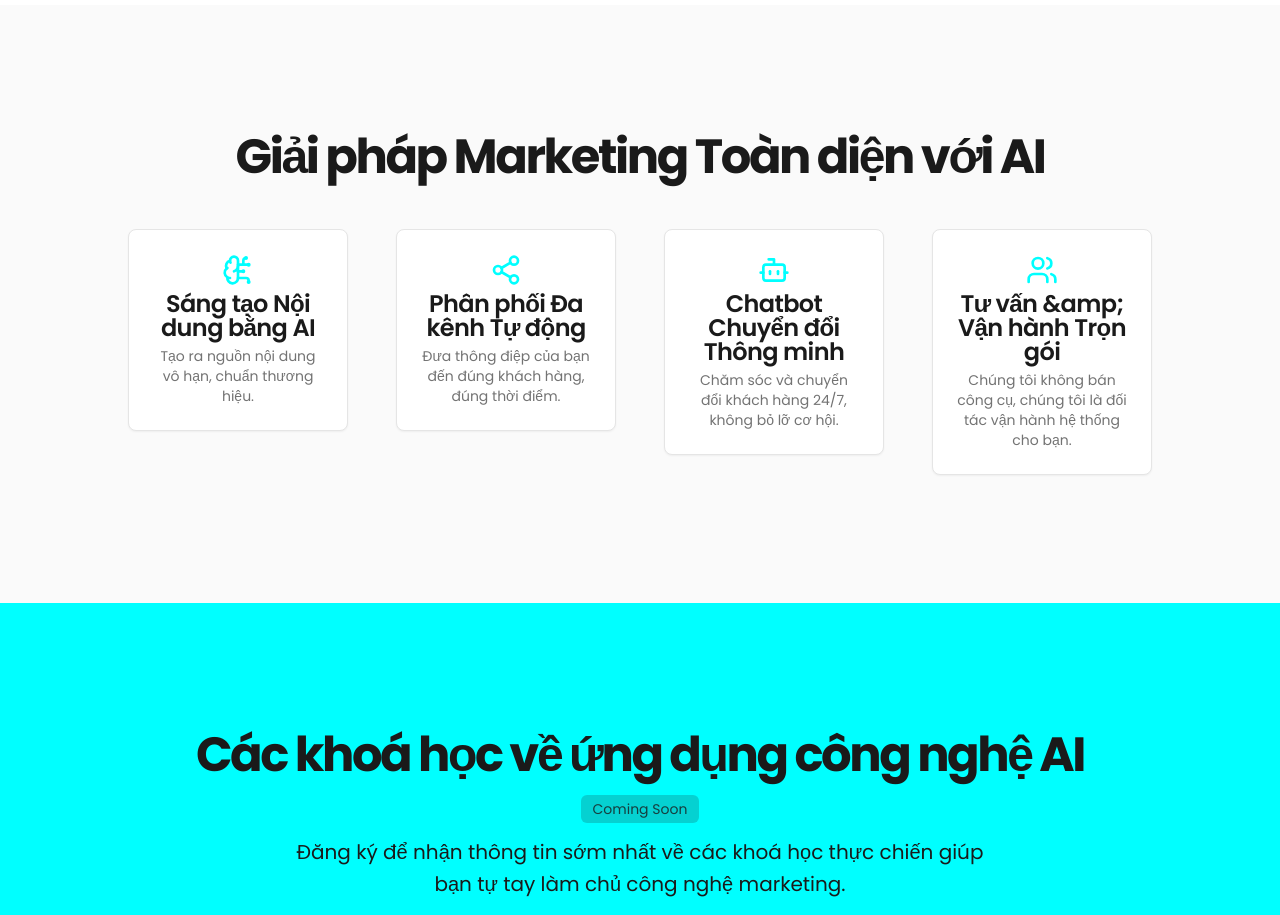
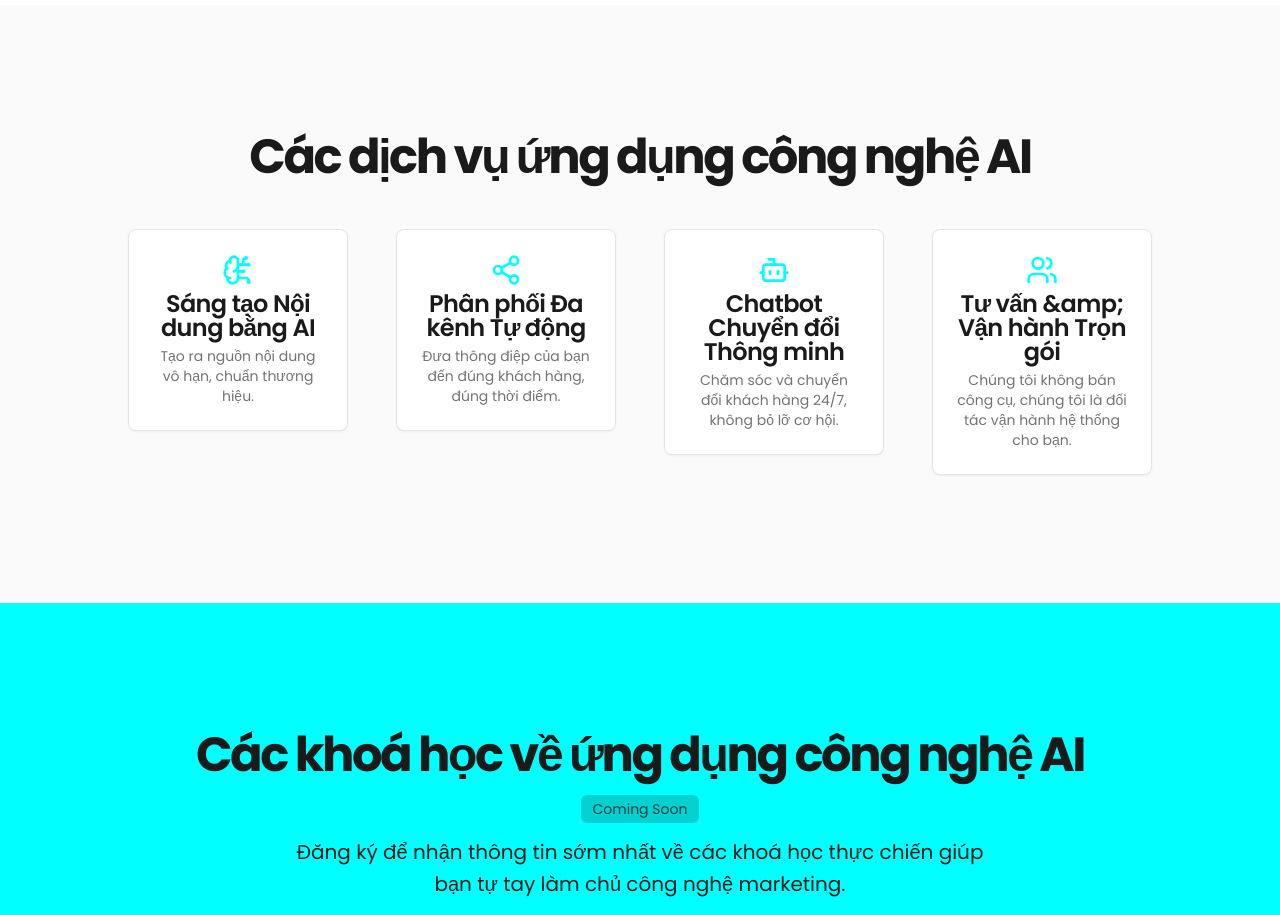
Before and after one commit to jb007-gg/igen-backend, a Next.js app: page / in a window 1280 px wide. Shown: the part 1280-2195 px from the top of the page. Built offline with nearby package versions, Linux system fonts and the light colour scheme.

Commit message:
change this to "Các dịch vụ ứng dụng công nghệ AI" (_for element h2_)

```diff
--- a/src/components/landing/services-section.tsx
+++ b/src/components/landing/services-section.tsx
@@ -31,7 +31,7 @@ export function ServicesSection() {
         <div className="flex flex-col items-center justify-center space-y-4 text-center">
           <div className="space-y-2">
             <h2 className="text-3xl font-bold tracking-tighter sm:text-5xl font-headline text-foreground">
-              Giải pháp Marketing Toàn diện với AI
+              Các dịch vụ ứng dụng công nghệ AI
             </h2>
           </div>
         </div>
```
